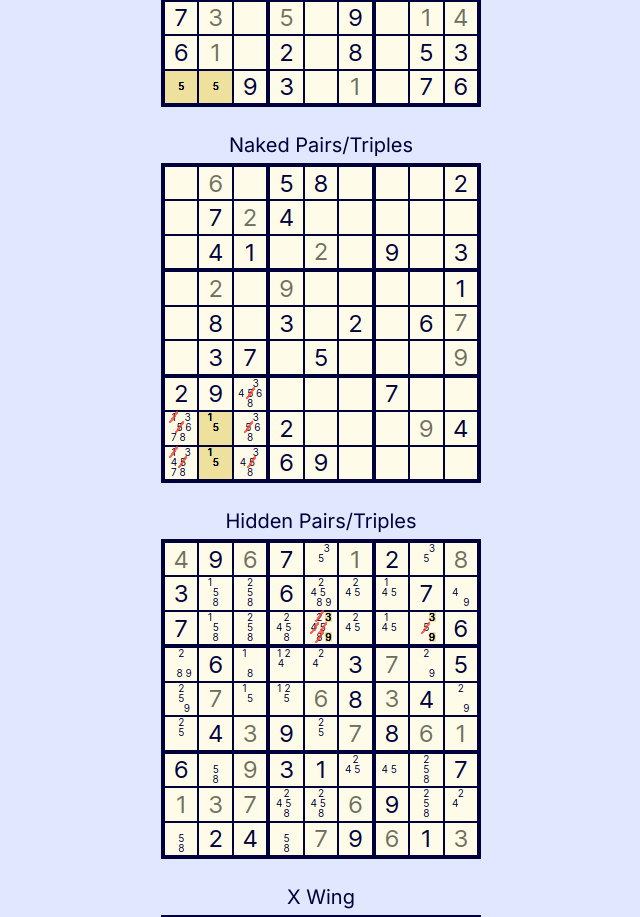
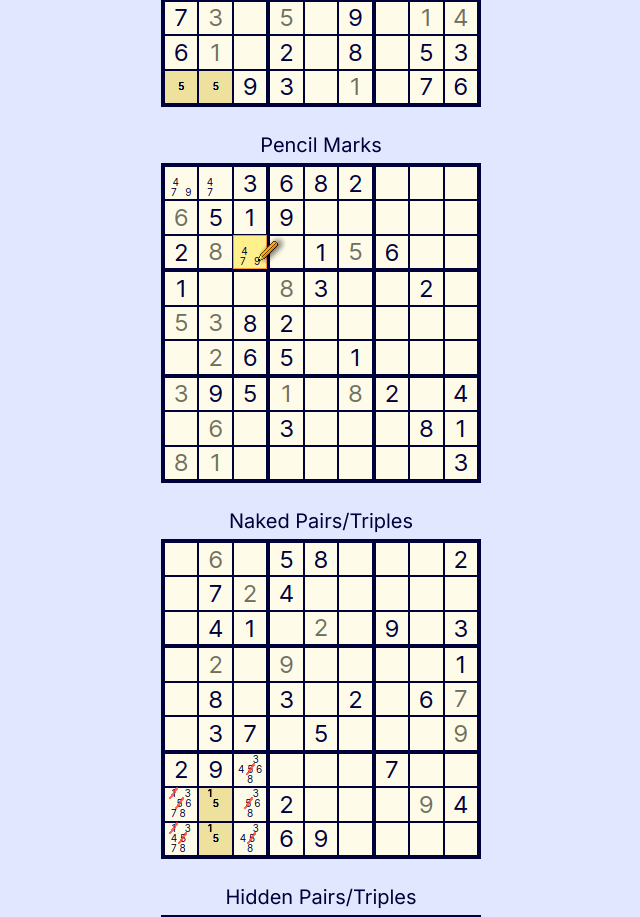
Before and after one commit to StellyITA/puzzle-challenge, a Next.js app: page /sudoku-tutorials in a window 1280 px wide. Shown: the part 1093-2010 px from the top of the page, without its empty margins (319-959 px from the left). Built offline with nearby package versions, Linux system fonts and the light colour scheme.

Commit message:
feat: add last two tutorials. v1.0.0

```diff
--- a/package.json
+++ b/package.json
@@ -1,6 +1,6 @@
 {
   "name": "puzzle-challenge",
-  "version": "0.1.0",
+  "version": "1.0.0",
   "private": true,
   "scripts": {
     "dev": "next dev",
--- a/src/app/crack-the-code/page.jsx
+++ b/src/app/crack-the-code/page.jsx
@@ -119,7 +119,7 @@ export default function crackTheCode() {
 				setGuess("");
 			} else {
 				openSafePlay();
-				document.getElementById("handle").className = "rotate-90 " + document.getElementById("handle").className.replace('shadow-[inset_5px_-5px_10px_#9090a0]',"shadow-[inset_-5px_-5px_10px_#9090a0]").replace('border-r-gray-300',"border-l-gray-300");
+				document.getElementById("handle").className = "rotate-90 " + document.getElementById("handle").className.replace('shadow-[inset_5px_-5px_10px_#9090a0]',"shadow-[inset_-5px_-5px_10px_#9090a0]");
 				document.getElementById("right-light").className = document.getElementById("right-light").className.replace(rightLightOff,rightLightOn);
 				setTimeout(correctCodePlay,750);
 			}
@@ -127,7 +127,7 @@ export default function crackTheCode() {
 	}
 
 	function onDiffClick(diff) {
-		document.getElementById("handle").className = document.getElementById("handle").className.replace('shadow-[inset_-5px_-5px_10px_#9090a0]','shadow-[inset_5px_-5px_10px_#9090a0]').replaceAll("rotate-90 ","").replace('border-l-gray-300','border-r-gray-400');
+		document.getElementById("handle").className = document.getElementById("handle").className.replace('shadow-[inset_-5px_-5px_10px_#9090a0]','shadow-[inset_5px_-5px_10px_#9090a0]').replaceAll("rotate-90 ","");
 		document.getElementById("wrong-light").className = document.getElementById("wrong-light").className.replace(wrongLightOn,wrongLightOff);
 		document.getElementById("right-light").className = document.getElementById("right-light").className.replace(rightLightOn,rightLightOff);
 		document.getElementById('hints').innerHTML = "";
@@ -173,7 +173,7 @@ export default function crackTheCode() {
 				<div className='place-self-center bg-gray-300 px-7 rounded-[100%] border-2 border-gray-900'>
 					<div
 						id='handle'
-						className='shadow-[inset_5px_-5px_10px_#9090a0] py-10 px-3 border border-gray-400 border-t-gray-300 border-r-gray-300 rounded-t-2xl rounded-b-2xl'
+						className='shadow-[inset_5px_-5px_10px_#9090a0] py-10 px-3 rounded-t-2xl rounded-b-2xl'
 					/>
 				</div>
 				<div className='rounded-xl bg-gray-300 m-1 p-1 col-span-2 grid grid-cols-4'>
--- a/src/app/ctc-tutorial/page.jsx
+++ b/src/app/ctc-tutorial/page.jsx
@@ -31,7 +31,10 @@ export default function crackTheCode() {
 
 				<p className='p-5'>So, go ahead and test your skills at different difficulty levels, from the straightforward 'Easy' mode to the challenging 'Expert' mode. Sharpen your mind, embrace the excitement, and relish the satisfaction of discovering the secret codes.</p>
 			</div>
-			<button className='place-self-center text-lg text-white w-1/2 mb-1 pb-1 bg-blue-600 rounded border border-blue-800 hover:bg-blue-700 active:bg-blue-700'>Play Crack the Code</button>
+			<Link
+				className='place-self-center text-3xl text-white mb-1 pb-1 px-1 bg-blue-600 rounded border border-blue-800 hover:bg-blue-700 active:bg-blue-700'
+				href='/crack-the-code'
+			>Play Crack the Code</Link>
 		</div>
 	)
 }
--- a/src/app/sudoku-tutorials/page.jsx
+++ b/src/app/sudoku-tutorials/page.jsx
@@ -10,6 +10,7 @@ import xWingExample from '/public/images/tutorials/x-wing2.png';
 import xyWingExample from '/public/images/tutorials/y-wing.png';
 import swordfishExample from '/public/images/tutorials/swordfish2.png';
 import guessworkExample from '/public/images/tutorials/guesswork2.png';
+import pencilMarkExample from '/public/images/tutorials/pencilmarks.png';
 
 export default function SudokuTutorials() {
 	return (
@@ -59,6 +60,21 @@ export default function SudokuTutorials() {
 							<Image
 								src={doublePairsExample}
 								alt='Double Pointing Pairs'
+							/>
+						</Link>
+					</li>
+
+					<li className='pb-5'>
+						<Link
+							href={'/sudoku-tutorials/pencil-marks'}
+							className="hover:text-indigo-900 active:text-indigo-900"
+						>
+							<div className='grid'>
+								<h2 className='place-self-center text-xl p-1'>Pencil Marks</h2>
+							</div>
+							<Image
+								src={pencilMarkExample}
+								alt='Pencil Mark'
 							/>
 						</Link>
 					</li>
--- /dev/null
+++ b/src/app/sudoku-tutorials/pencil-marks/page.jsx
@@ -0,0 +1,21 @@
+import Image from 'next/image';
+import pencilMarkExample from '/public/images/tutorials/pencilmarks.png'
+
+export default function pencilMarks() {
+	return (
+		<>
+			<h1 className='text-4xl text-center'>Pencil Marks</h1>
+			<div className='grid m-5 text-justify bg-yellow-50 p-1 px-2 border border-indigo-200'>
+				<Image
+					src={pencilMarkExample}
+					alt='Pencil Marks Example'
+					className='place-self-center'
+				/>
+				<p className='p-5'>Pencil marks, also known as candidate numbers or possibilities, are small numbers that players write in the cells of a Sudoku grid. These marks represent potential numbers that could be placed in a particular cell, based on the existing numbers in the same row, column, and 3x3 subgrid.</p>
+
+				<p className='p-5'>To use the pencil mark feature of this application, first select the cell where you want to write the numbers. Then, press the pencil icon near the numerical keyboard. The selected cell background color will change to a bright orange, and you can write your pencil marks.</p>
+
+			</div>
+		</>
+	)
+}
```
Also changed, not shown: public/images/tutorials/pencilmarks.png (added), 1 other file (tests, documents, lock files or other folders).
